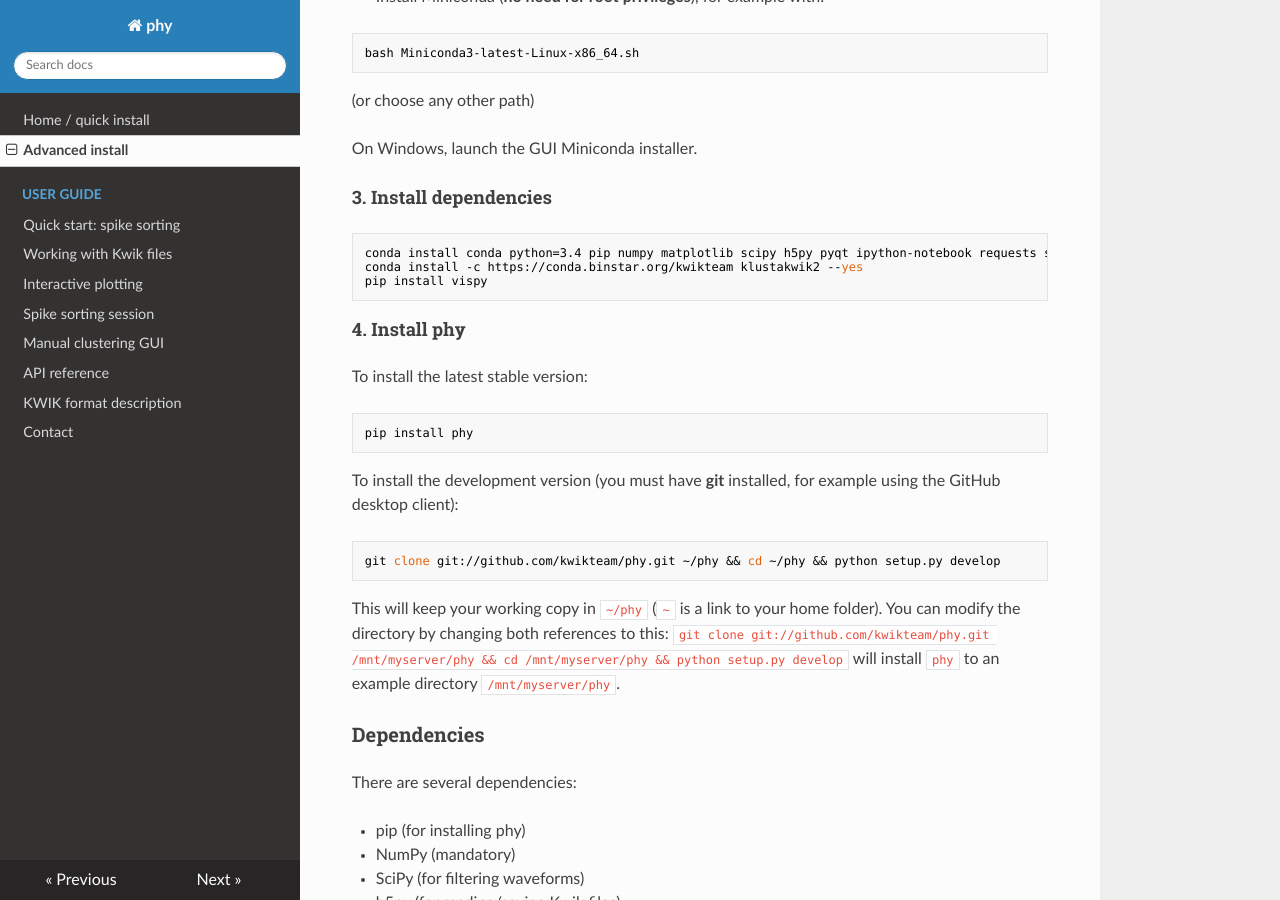
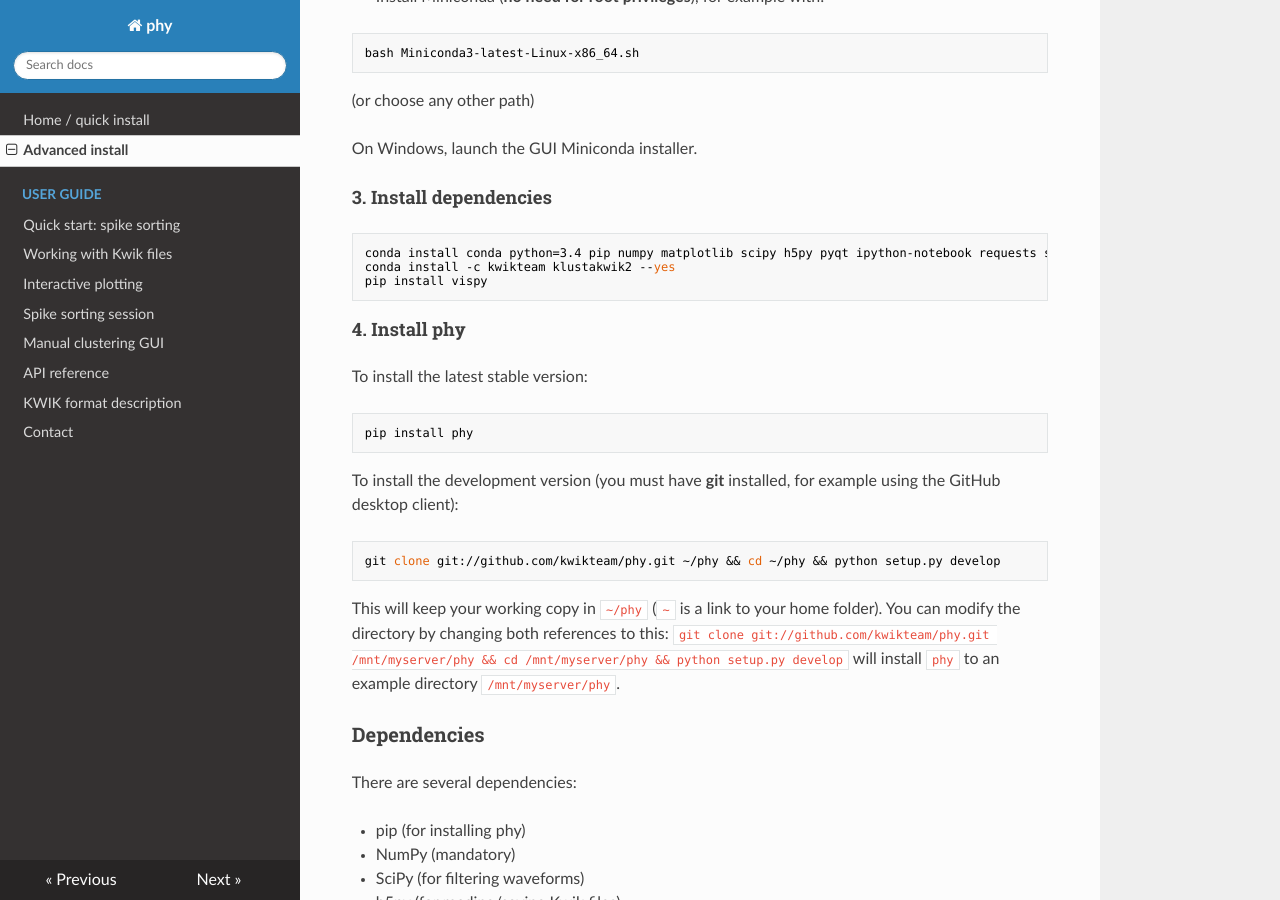
Before and after one commit to kwikteam/phy-doc, an MkDocs documentation site: the page built from docs/install.md, in a window 1280 px wide and 900 px high, scrolled down 956 px. Built offline with MkDocs 1.6.1, drawn with Linux system fonts in a browser that asks for light colours; nearby versions of some CDN libraries; old or Windows-style settings are respelled for this version of MkDocs; some of the changed lines change nothing that is shown.

Commit message:
close #11

````diff
--- a/docs/install.md
+++ b/docs/install.md
@@ -38,7 +38,7 @@
 
 ```
 conda install conda python=3.4 pip numpy matplotlib scipy h5py pyqt ipython-notebook requests six --yes
-conda install -c https://conda.binstar.org/kwikteam klustakwik2 --yes
+conda install -c kwikteam klustakwik2 --yes
 pip install vispy
 ```
 
````
